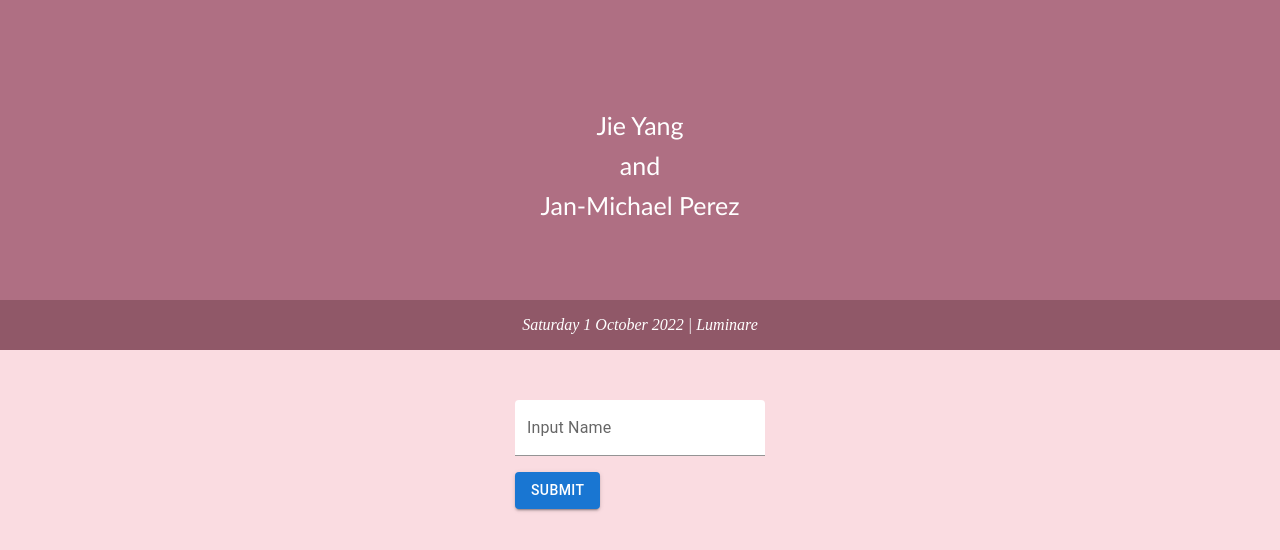
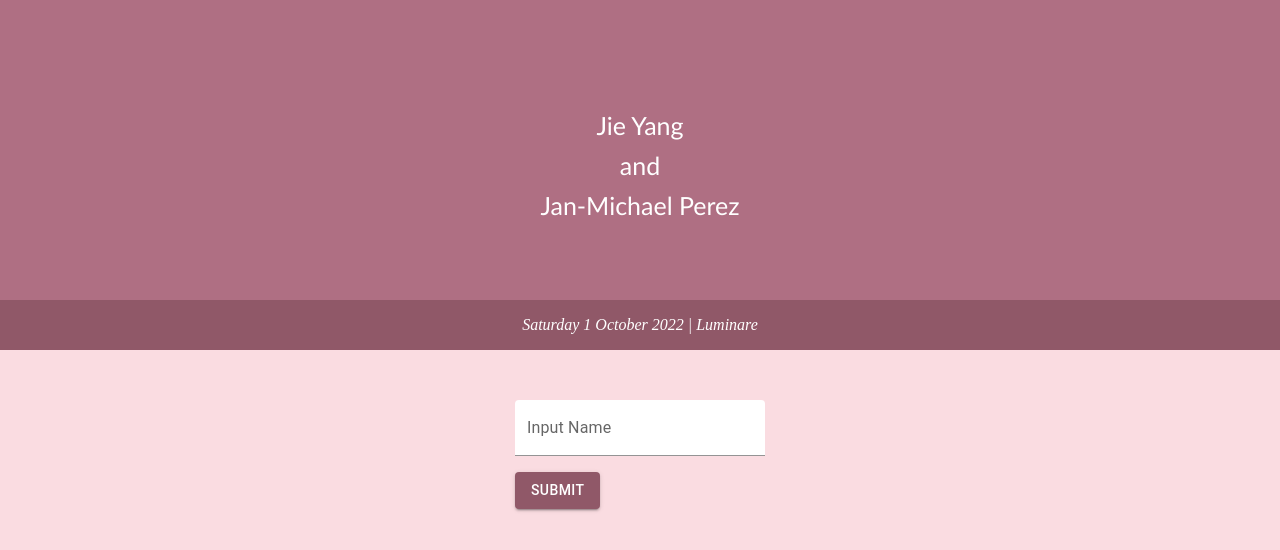
Before and after one commit to yingyingyw/find-table, a React (Create React App) app: page / in a window 1280 px wide. Shown: the top 550 px of the page. Built offline with nearby package versions, Linux system fonts and the light colour scheme.

Commit message:
Updated button color

```diff
--- a/package.json
+++ b/package.json
@@ -6,6 +6,7 @@
     "@emotion/react": "^11.10.4",
     "@emotion/styled": "^11.10.4",
     "@material-ui/core": "^4.12.4",
+    "@material-ui/styles": "^4.11.5",
     "@mui/material": "^5.10.6",
     "@testing-library/jest-dom": "^5.16.5",
     "@testing-library/react": "^13.4.0",
--- a/src/App.js
+++ b/src/App.js
@@ -24,6 +24,12 @@ const useStyles = makeStyles((themes) => ({
     "& .MuiFilledInput-root.Mui-focused": {
       backgroundColor: "white",
     },
+  },
+  cssLabel: {
+    color: "#7d0000",
+    "&.Mui-focused": {
+      color: "#7d0000"
+    }
   },
 }));
 
@@ -95,10 +101,20 @@ function App() {
               style={{ width: 250 }}
               value={name}
               onInput={(e) => setName(e.target.value)}
+              InputLabelProps={{
+                className: classes.cssLabel,
+              }}
             />
             <Typography className={classes.divider} />
             <Grid item>
-              <Button type="submit" variant="contained" sx={{ mt: 2, mb: 2 }}>
+              <Button
+                type="submit"
+                variant="contained"
+                sx={{ mt: 2, mb: 2 }}
+                style={{
+                  backgroundColor: "rgb(144, 88, 104)"
+                }}
+              >
                 Submit
               </Button>
             </Grid>
```
